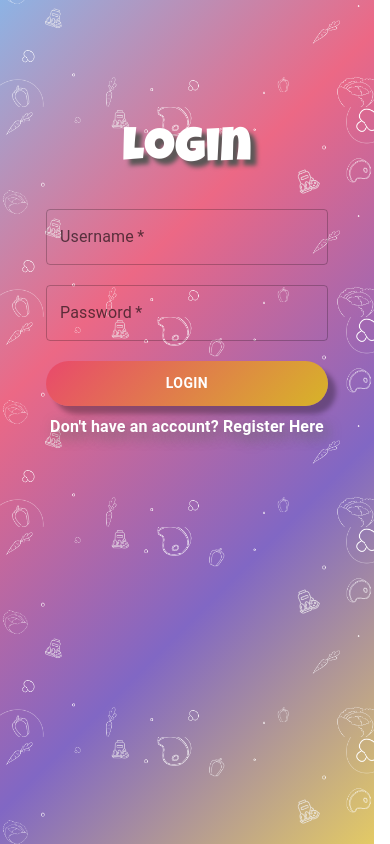
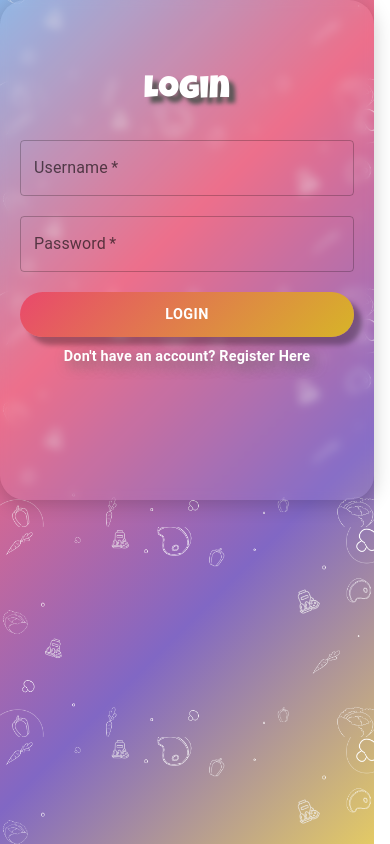
Before and after one commit to NashraMukhtar/FinalizedFYP, a React (Create React App) app in the folder frontend/: page /login in a window 390 px wide. Built offline with nearby package versions, Linux system fonts and the light colour scheme.

Commit message:
Update API URL to deployed backend

```diff
--- a/frontend/src/App.css
+++ b/frontend/src/App.css
@@ -1,13 +1,22 @@
 .gradient-bg {
     min-height: 100vh;
-    /* Light one */
-    /* background: linear-gradient(135deg, #adc6eb, #f18ea3, #957ecd, #e7d27e); */
-    /* Dark one */
     background: url('BACK3.png'), linear-gradient(135deg, #8DB3E4, #EC6885, #8167C4, #E3CA65);
     background-size: contain;
     background-position: center;
     background-repeat: repeat-y;
   }
+
+  @media (max-width: 600px) {
+  .bouncing-txt {
+    font-size: 2rem !important;
+    padding-top: 60px !important;
+  }
+
+  .add-item {
+    font-size: 0.9rem !important;
+    padding: 8px 16px !important;
+  }
+}
 
 /* General Button Style */
  .button {
@@ -25,7 +34,6 @@
   /* Add Item Button */
   .add-item {
     background: linear-gradient(135deg, #e9496c, #d7b428);
-    /* box-shadow: 0 4px 15px rgba(236, 104, 133, 0.5); */
     box-shadow: 8px 8px 5px rgba(0, 0, 0, 0.3);
   }
 
--- a/frontend/src/Components/Login.js
+++ b/frontend/src/Components/Login.js
@@ -1,5 +1,5 @@
 import React, { useState, useContext } from 'react';
-import { TextField, Button, Container, Typography } from '@mui/material';
+import { TextField, Button, Container, Typography, Box } from '@mui/material';
 import { toast, ToastContainer } from 'react-toastify';
 import 'react-toastify/dist/ReactToastify.css';
 import { useNavigate } from 'react-router-dom';
@@ -39,18 +39,22 @@ const Login = () => {
 
   return (
     <Container
-    maxWidth="false"
+    maxWidth={false}
     className='gradient-bg'
     style={{
       margin: '-8px',
+      padding: 0,
     }}
     >
       <Container
       maxWidth ="xs"
       style={{
-        padding: '30px',
+        padding: '20px',
         borderRadius: '25px',
         minHeight: '500px',
+        backgroundColor: 'rgba(255, 255, 255, 0.05)',
+        backdropFilter: 'blur(5px)',
+        boxShadow: '0 4px 20px rgba(0,0,0,0.2)',
       }}
       >
       <ToastContainer />
@@ -58,13 +62,34 @@ const Login = () => {
         <Register toggleRegister={toggleRegister} />
       ) : (
         <>
-          <Typography
-            variant="h4"
-            className="bouncing-txt"
-            style={{ color: '#fff', paddingTop: '100px', fontFamily: "'Luckiest Guy', static", width: '100%', fontSize: '3rem', }}
+          <Box
+            sx={{
+              display: 'flex',
+              justifyContent: 'center',
+            }}
           >
-            Login
-          </Typography>
+            <Typography
+              variant="h4"
+              className="bouncing-txt"
+              sx={{
+              color: '#fff',
+              fontFamily: "'Luckiest Guy', cursive",
+              textAlign: 'center',
+              fontSize: {
+                xs: '2.2rem',
+                sm: '2.8rem',
+                md: '3rem',
+              },
+              paddingTop: {
+                xs: '60px',
+                sm: '80px',
+                md: '100px',
+              },
+            }}
+            >
+              Login
+            </Typography>
+          </Box>
           <form onSubmit={handleLogin} style={{ marginTop: '20px' }}>
             <TextField
               label="Username"
@@ -94,7 +119,18 @@ const Login = () => {
             </Button>
             <Typography
               variant="body2"
-              style={{ textAlign: 'center', marginTop: '10px', cursor: 'pointer', color: '#fff', fontSize: '1rem',fontWeight: 'bold', textShadow: '5px 5px 13px #666666', }}
+              sx={{
+                textAlign: 'center',
+                marginTop: '10px',
+                cursor: 'pointer',
+                color: '#fff',
+                fontSize: {
+                  xs: '0.9rem',
+                  sm: '1rem',
+                },
+                fontWeight: 'bold',
+                textShadow: '5px 5px 13px #666666',
+              }}
               onClick={toggleRegister}
             >
               Don't have an account? Register Here
```
Also changed, not shown: 1 other file (tests, documents, lock files or other folders).
